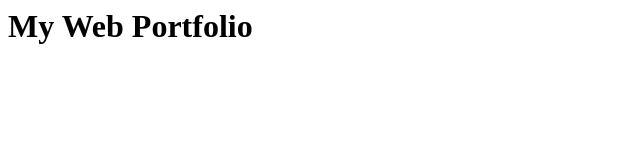
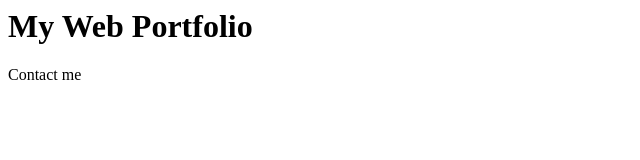
Before and after one commit to KshamaP-git/MyWebPortfolio, a plain HTML site: page index.html in a window 1280 px wide. Shown: the full height of the page, 0-640 px from the left. Drawn offline with Linux system fonts and the light colour scheme.

Commit message:
Add footer section

```diff
--- a/index.html
+++ b/index.html
@@ -1 +1,2 @@
 <h1>My Web Portfolio</h1>
+<footer> Contact me </footer>
```
